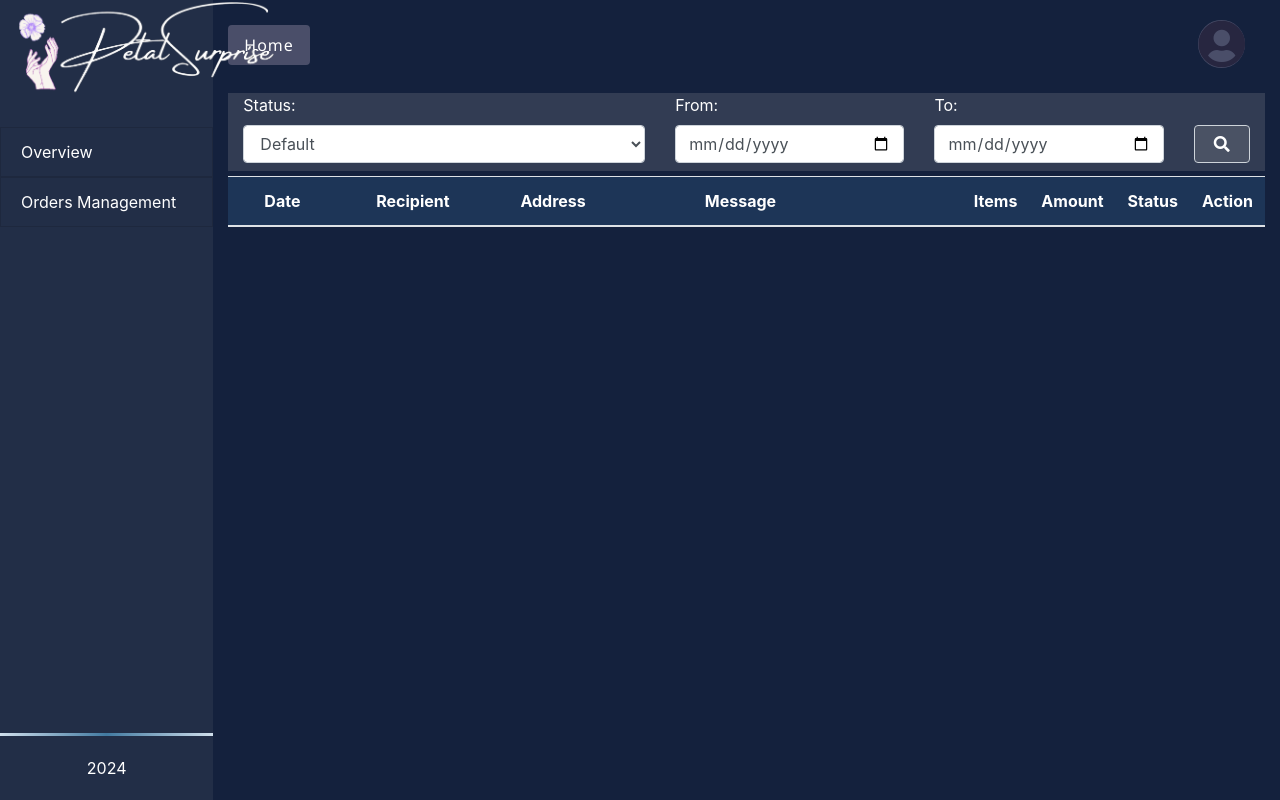
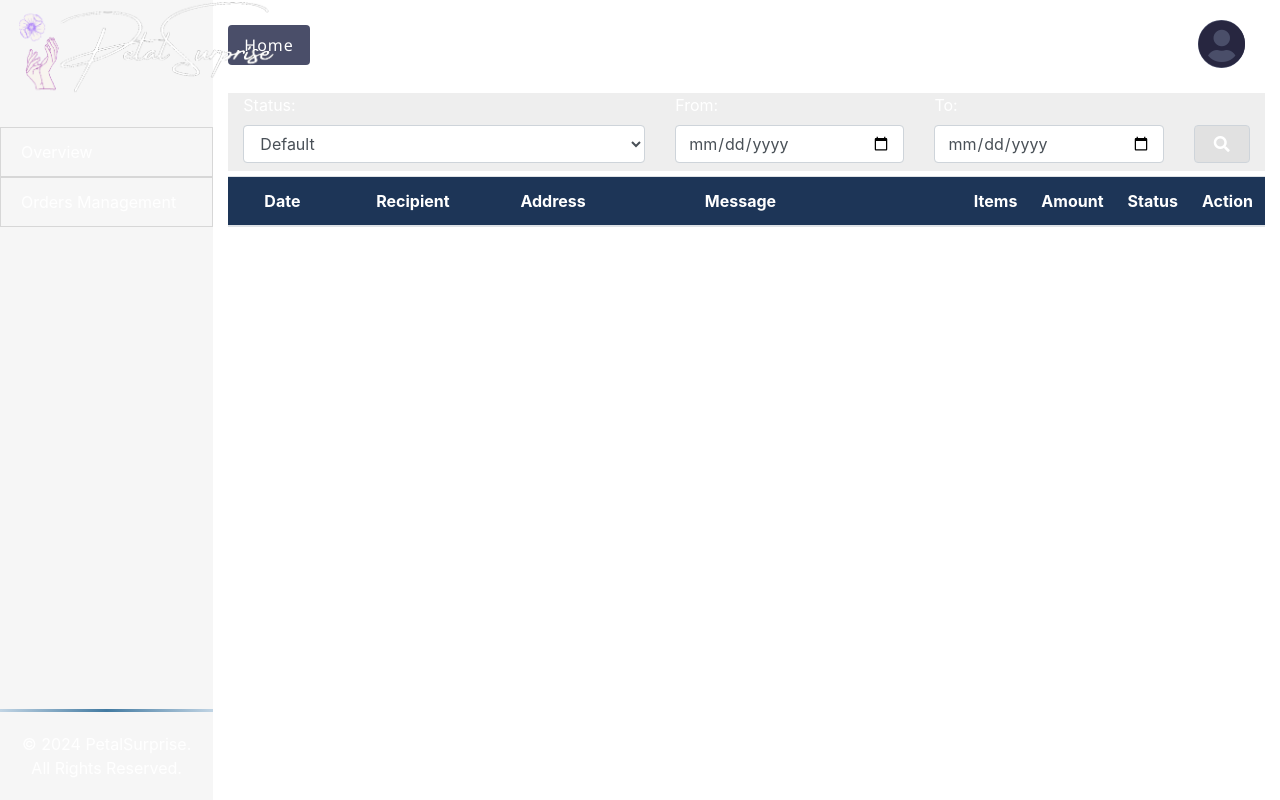
Before and after one commit to RifkiAhmed/petalsurprise, a Flask app: template api/v1/templates/dashboard_orders.html in a window 1280 px wide. Run offline with Flask 3, Linux system fonts and the light colour scheme; the template is opened without the code that fills it, so the values that code supplies are empty; some libraries are stand-ins or nearby versions.

Commit message:
Update footer section

```diff
--- a/api/v1/templates/dashboard_orders.html
+++ b/api/v1/templates/dashboard_orders.html
@@ -11,7 +11,6 @@
     <link rel="stylesheet" href="https://cdn.jsdelivr.net/npm/bootstrap@4.6.2/dist/css/bootstrap.min.css"/>
     <link rel="stylesheet" href="https://cdnjs.cloudflare.com/ajax/libs/font-awesome/5.15.4/css/all.min.css"/>
     <link rel="stylesheet" href="../static/styles/nav.css" />
-    <link rel="stylesheet" href="../static/styles/common.css" />
     <link rel="stylesheet" href="../static/styles/footer.css" />
     <link rel="stylesheet" href="../static/styles/dashboard.css" />
     <script src="../static/scripts/profile.js"></script>
@@ -35,7 +34,7 @@
               <li class="list-group-item"> Orders Management </li>
           </a>
         </ul>
-        <div class="footer"> 2024 </div>
+        <div class="footer"> © 2024 PetalSurprise. All Rights Reserved. </div>
       </div>
 
       <div class="col-sm-2"></div>
```
